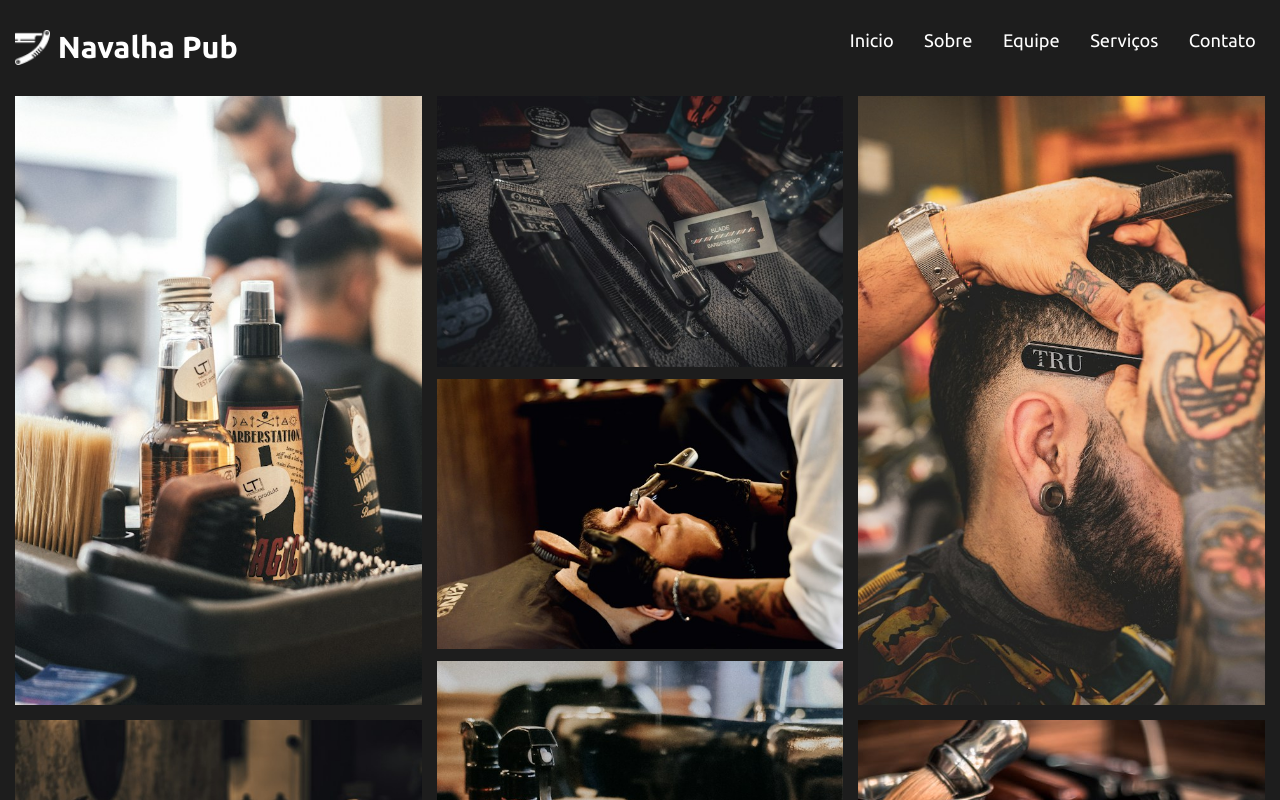
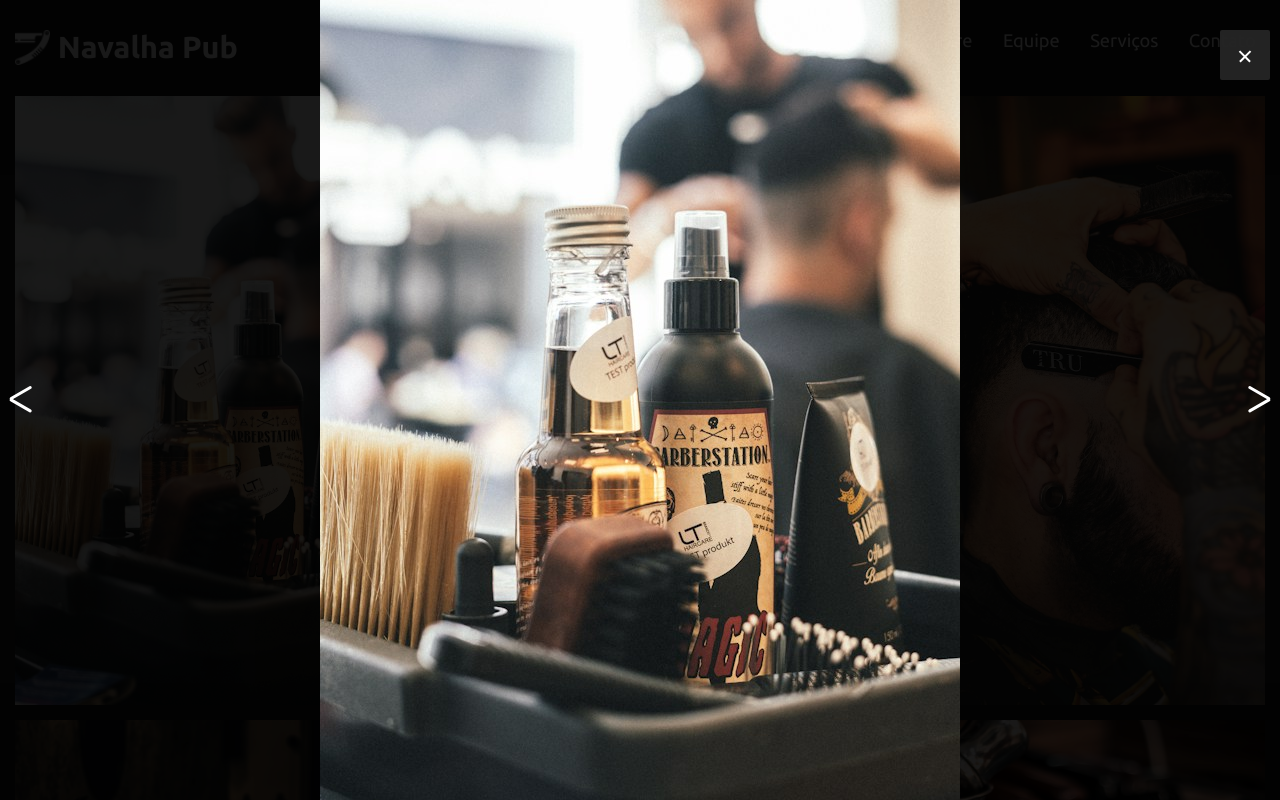
Before and after one commit to DevBrunomendoca/Barbshop, a React (Vite) app: page / in a window 1280 px wide. Both pictures are taken after a click on the element 218 px from the left and 3097 px from the top of the page. Shown: the part 2697-3497 px from the top of the page. Built offline with nearby package versions, Linux system fonts and the light colour scheme; a web font is replaced by a local one.

Commit message:
Add component Modal

```diff
--- a/src/GlobalStyle.jsx
+++ b/src/GlobalStyle.jsx
@@ -47,7 +47,4 @@
 }
 .active:hover ::after {}
   width: 100%;
-
-
-
 `
--- a/src/components/Header/HeaderStyle.jsx
+++ b/src/components/Header/HeaderStyle.jsx
@@ -7,7 +7,7 @@
   left: 0;
   top: 0;
   width: 100%;
-  transition: all .4s;
+  transition: all .2s;
   z-index: 1000;
 
   ${({onScrollY}) => onScrollY && css`
--- a/src/components/Header/SideBarStyle.jsx
+++ b/src/components/Header/SideBarStyle.jsx
@@ -4,11 +4,13 @@
 display: none;
 z-index: 999;
 
+
 ${({sideBar}) => sideBar && css`
   background-color: var(--second-color);
   position: absolute;
-  height: 253px;
-  top: 85px;
+  height: 250px;
+
+  top: 83px;
   left: 0;
   width: 100%;
   animation: showSideBar .4s;
@@ -25,7 +27,7 @@
     }
     to{
       opacity: 1;
-      height: 253px;
+      height: 250px;
     }
   }
   ul {
--- /dev/null
+++ b/src/components/SectionGallery/CardImgGallery.jsx
@@ -0,0 +1,62 @@
+import { useState } from "react"
+import { CardContentImgGallery } from "./SectionGalleryStyle"
+import ModalImage from "./ModalImage"
+
+const CardImgGallery = ({ setClickImage, setIndexImage, indexImage }) => {
+
+
+
+  const HandleClick = (item, index) => {
+    setIndexImage(index)
+    setClickImage(item.urlImage)
+  }
+
+  const handleClickPrev = () => {
+    const totalLenght = data.length
+    if(indexImage + 1 >= totalLenght) {
+      setIndexImage(0)
+      const newImg = data[0].urlImage
+      setClickImage(newImg)
+      return
+    }
+    const newIndex = indexImage + 1
+    const newImg = data.filter((item) => {
+      return data.indexOf(item) === newIndex
+    })
+    const newItem = newImg[0].urlImage
+    setClickImage(newItem)
+    setIndexImage(newIndex)
+  }
+
+
+  const data = [
+    { id: '1', urlImage: '/imagem-galeria23.jpg', altImage: 'imagem da galeria 1' },
+    { id: '2', urlImage: '/imagem-galeria24.jpg', altImage: 'imagem da galeria 2' },
+    { id: '3', urlImage: '/imagem-galeria22.jpg', altImage: 'imagem da galeria 3' },
+    { id: '4', urlImage: '/imagem-galeria19.jpg', altImage: 'imagem da galeria 4' },
+    { id: '5', urlImage: '/imagem-galeria26.jpg', altImage: 'imagem da galeria 5' },
+    { id: '6', urlImage: '/imagem-galeria20.jpg', altImage: 'imagem da galeria 6' },
+    { id: '7', urlImage: '/imagem-galeria17.jpg', altImage: 'imagem da galeria 7' },
+    { id: '8', urlImage: '/imagem-galeria14.jpg', altImage: 'imagem da galeria 8' }
+
+  ]
+
+  return (
+    <>
+      {data.map((item, index) => (
+        <CardContentImgGallery key={item.id}>
+          <img
+            src={item.urlImage}
+            alt={item.altImage}
+            onClick={() => HandleClick(item, index)}
+          />
+        </CardContentImgGallery>
+
+      ))}
+
+    </>
+  )
+}
+
+
+export default CardImgGallery
--- /dev/null
+++ b/src/components/SectionGallery/ModalImage.jsx
@@ -0,0 +1,31 @@
+import IconSideBar from '../Header/IconSideBar'
+import { ContentModalImg, IconCloseModal, PrevImage, NextImage } from './ModalImageStyle'
+
+const ModalImage = ({clickImage, onClick, onClickPrev, onClickNext}) => {
+
+
+  return(
+    <>
+      <ContentModalImg >
+        <img src={clickImage} alt="" />
+        <IconCloseModal onClick={onClick}>
+          <div></div>
+          <div></div>
+        </IconCloseModal>
+        <PrevImage onClick={onClickPrev}>
+          <div></div>
+          <div></div>
+        </PrevImage>
+        <NextImage onClick={onClickNext}>
+          <div></div>
+          <div></div>
+        </NextImage>
+
+
+
+      </ContentModalImg>
+    </>
+  )
+}
+
+export default ModalImage
--- /dev/null
+++ b/src/components/SectionGallery/ModalImageStyle.jsx
@@ -0,0 +1,102 @@
+import styled from 'styled-components'
+
+export const ContentModalImg = styled.div`
+  position: fixed;
+  top: 0;
+  left: 0;
+  width: 100%;
+  height: 100%;
+  background-color: rgba(0, 0, 0, 0.9);
+  z-index: 1100;
+  display: flex;
+  align-items: center;
+
+
+img {
+  display: block;
+  max-width: 80%;
+  margin: 90px auto;
+  transition: all .5s;
+}
+`
+export const IconCloseModal = styled.div`
+  position: absolute;
+  top: 30px ;
+  right: -10px;
+  z-index: 9;
+  display: flex;
+  align-items: center;
+  justify-content: center;
+  height: 50px;
+  width: 50px;
+  background-color: rgba(36, 36, 36, 0.98);
+  border-radius: 2px;
+  margin-right: 20px;
+  cursor: pointer;
+  div {
+    width: 100% ;
+    height: 2px;
+    background-color: var(--third-color);
+  margin: 5px;
+  }
+
+  div:first-child {
+    transform: rotate(-45deg) translate(8px, 10px);
+  }
+  div:last-child {
+    transform: rotate(45deg) translate(-8px, 10px);
+  }
+`
+
+export const NextImage = styled.div`
+position: absolute;
+  top: 45%;
+  right: -20px;
+  z-index: 9;
+  display: flex;
+  align-items: center;
+  justify-content: center;
+  height: 70px;
+  width: 70px;
+  cursor: pointer;
+div {
+    width: 100% ;
+    height: 3px;
+    background-color: var(--third-color);
+  margin: 5px;
+  border-radius: 10px;
+  }
+
+  div:first-child {
+    transform: rotate(30deg) translate(9px, -8px);
+}
+  div:last-child {
+    transform: rotate(-30deg) translate(-25px, -3px);
+}
+`
+export const PrevImage = styled.div`
+position: absolute;
+  top: 45%;
+  left: -20px;
+  z-index: 9;
+  display: flex;
+  align-items: center;
+  justify-content: center;
+  height: 70px;
+  width: 70px;
+  cursor: pointer;
+div {
+    width: 100% ;
+    height: 3px;
+    background-color: var(--third-color);
+  margin: 5px;
+  border-radius: 10px;
+  }
+
+  div:first-child {
+  transform: rotate(30deg) translate(25px, -3px);
+}
+  div:last-child {
+  transform: rotate(-30deg) translate(-9px, -8px);
+}
+`
--- a/src/components/SectionGallery/SectionGallery.jsx
+++ b/src/components/SectionGallery/SectionGallery.jsx
@@ -1,47 +1,74 @@
+import { useState } from "react"
 import Caption from "../Caption"
 import ImageComponent from "../ImageComponent"
 import SecondCaption from "../SecondCaption"
-import { ContainerGallery, CardImgGallery, ContainerCardGallery } from "./SectionGalleryStyle"
+import CardImgGallery from "./CardImgGallery"
+import ModalImage from "./ModalImage"
+import { ContainerGallery, ContainerCardGallery } from "./SectionGalleryStyle"
 
-export default function SectionGallery() {
+export default function SectionGallery({ }) {
+  const [clickImage, setClickImage] = useState(null)
+  const [indexImage, setIndexImage] = useState(null)
+
+  const closeModal = () => {
+    setClickImage(null)
+    setIndexImage(null)
+  }
+  const handleClickNext = () => {
+    const totalLenght = data.length
+    if(indexImage + 1 >= totalLenght) {
+      setIndexImage(0)
+      const newImg = data[0].urlImage
+      setClickImage(newImg)
+      return
+    }
+    const newIndex = indexImage + 1
+    const newImg = data.filter((item) => {
+      return data.indexOf(item) === newIndex
+    })
+    const newItem = newImg[0].urlImage
+    setClickImage(newItem)
+    setIndexImage(newIndex)
+  }
+  const  handleClickPrev = () => {
+    const totalLenght = data.length
+    if(indexImage === 0) {
+      setIndexImage(totalLenght -1)
+      const newImg = data[totalLenght -1].urlImage
+      setClickImage(newImg)
+      return
+    }
+    const newIndex = indexImage - 1
+    const newImg = data.filter((item) => {
+      return data.indexOf(item) === newIndex
+    })
+    const newItem = newImg[0].urlImage
+    setClickImage(newItem)
+    setIndexImage(newIndex)
+  }
+
+  const data = [
+    { id: '1', urlImage: '/imagem-galeria23.jpg', altImage: 'imagem da galeria 1' },
+    { id: '2', urlImage: '/imagem-galeria24.jpg', altImage: 'imagem da galeria 2' },
+    { id: '3', urlImage: '/imagem-galeria22.jpg', altImage: 'imagem da galeria 3' },
+    { id: '4', urlImage: '/imagem-galeria19.jpg', altImage: 'imagem da galeria 4' },
+    { id: '5', urlImage: '/imagem-galeria26.jpg', altImage: 'imagem da galeria 5' },
+    { id: '6', urlImage: '/imagem-galeria20.jpg', altImage: 'imagem da galeria 6' },
+    { id: '7', urlImage: '/imagem-galeria17.jpg', altImage: 'imagem da galeria 7' },
+    { id: '8', urlImage: '/imagem-galeria14.jpg', altImage: 'imagem da galeria 8' }
+
+  ]
+
   return (
+    <>
       <ContainerGallery>
         <Caption textCaption="Galeria" />
         <SecondCaption textSecondCaption="Nossa Galeria de fotos" />
         <ContainerCardGallery>
-        <CardImgGallery>
-          <img src="/imagem-galeria23.jpg" alt="" />
-          {/* <ImageComponent imageId="9"/> */}
-        </CardImgGallery>
-        <CardImgGallery>
-          <img src="/imagem-galeria24.jpg" alt="" />
-          {/* <ImageComponent imageId="10"/> */}
-        </CardImgGallery>
-        <CardImgGallery>
-          <img src="/imagem-galeria22.jpg" alt="" />
-          {/* <ImageComponent imageId="11"/> */}
-        </CardImgGallery>
-        <CardImgGallery>
-          <img src="/imagem-galeria19.jpg" alt="" />
-          {/* <ImageComponent imageId="12"/> */}
-        </CardImgGallery>
-        <CardImgGallery>
-          <img src="/imagem-galeria26.jpg" alt="" />
-          {/* <ImageComponent imageId="13"/> */}
-        </CardImgGallery>
-        <CardImgGallery>
-          <img src="/imagem-galeria20.jpg" alt="" />
-          {/* <ImageComponent imageId="14"/> */}
-        </CardImgGallery>
-        <CardImgGallery>
-          <img src="/imagem-galeria17.jpg" alt="" />
-          {/* <ImageComponent imageId="14"/> */}
-        </CardImgGallery>
-        <CardImgGallery>
-          <img src="/imagem-galeria14.jpg" alt="" />
-          {/* <ImageComponent imageId="14"/> */}
-        </CardImgGallery>
+          <CardImgGallery indexImage={indexImage} setClickImage={setClickImage} setIndexImage={setIndexImage} />
         </ContainerCardGallery>
       </ContainerGallery>
+      {clickImage && <ModalImage onClickNext={handleClickNext} onClickPrev={handleClickPrev}  onClick={closeModal}  clickImage={clickImage} />}
+    </>
   )
 }
--- a/src/components/SectionGallery/SectionGalleryStyle.jsx
+++ b/src/components/SectionGallery/SectionGalleryStyle.jsx
@@ -96,7 +96,7 @@
   margin-top: 3rem;
 }
 `
-export const CardImgGallery = styled.div`
+export const CardContentImgGallery = styled.div`
   padding: 0;
   overflow: hidden;
   position: relative;
--- a/src/components/SectionTestimonial/SectionTestimonial.jsx
+++ b/src/components/SectionTestimonial/SectionTestimonial.jsx
@@ -30,8 +30,8 @@
   }, [])
   const data = [
     { id: '1', avatar: '/foto-perfil-cliente1.jpg', name: 'Andre Luiz', comment: "Excelente experiência na barbearia! Atendimento impecável, ambiente agradável e corte perfeito. Recomendo a todos!" },
-    { id: '2', avatar: '/foto-perfil-cliente2.jpg', name: 'Michelle Araujo', comment: "Profissionais incríveis, ambiente descontraído. Meu corte ficou exatamente como eu queria. Voltarei com certeza!" },
-    { id: '3', avatar: '/foto-perfil-cliente3.jpg', name: 'Anna Beatriz', comment: "Serviço de alta qualidade! Equipe atenciosa, ambiente moderno. Minha barba nunca esteve tão bem cuidada. Cliente fiel!" },
+    { id: '2', avatar: '/foto-perfil-cliente2.jpg', name: 'Lucas Araujo', comment: "Profissionais incríveis, ambiente descontraído. Meu corte ficou exatamente como eu queria. Voltarei com certeza!" },
+    { id: '3', avatar: '/foto-perfil-cliente3.jpg', name: 'Marcos Paulo', comment: "Serviço de alta qualidade! Equipe atenciosa, ambiente moderno. Minha barba nunca esteve tão bem cuidada. Cliente fiel!" },
     { id: '4', avatar: '/foto-perfil-cliente4.jpg', name: 'Wesley Silva ', comment: "Barbearia top! Corte estiloso, atendimento nota 10. Apreciei a atenção aos detalhes. Recomendo a amigos e familiares!Barbearia top! Corte estiloso, atendimento nota 10. Apreciei a atenção aos detalhes. Recomendo a amigos e familiares!" }
   ]
 
```
Lines whose indentation alone changed are shown as unchanged.
